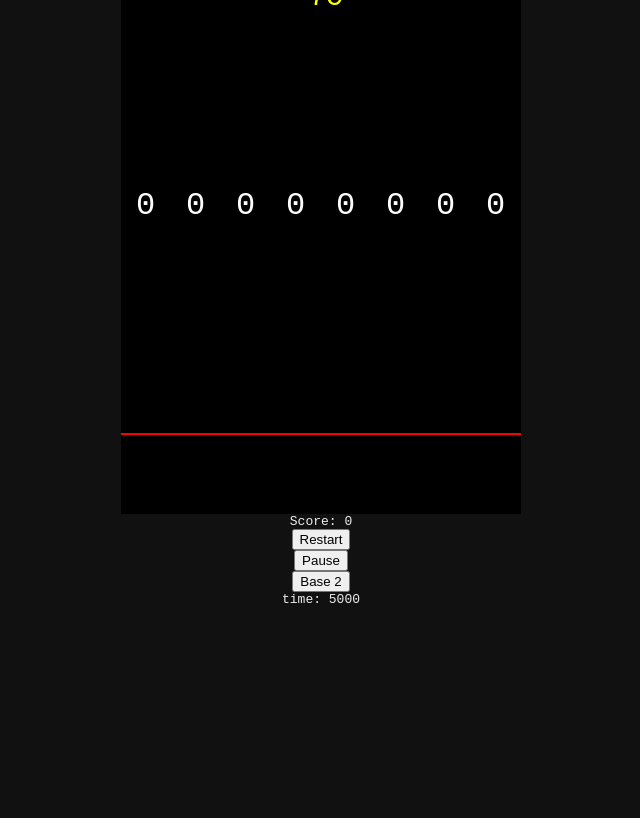
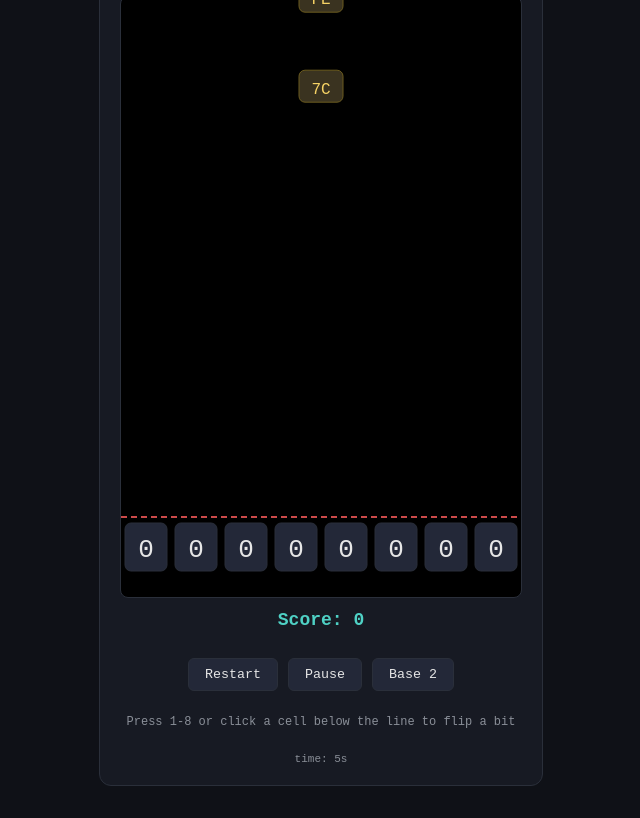
Before and after one commit to vincchuaa/bit-flip, a website built with Vite: page index.html in a window 1280 px wide. Shown: the part 94-912 px from the top of the page, without its empty margins (319-959 px from the left). Before the commit the page ends 800 px from the top, so only its background shows below. Built offline with nearby package versions, Linux system fonts and the light colour scheme.

Commit message:
update front end

```diff
--- a/index.html
+++ b/index.html
@@ -3,28 +3,177 @@
 <head>
   <title>Flippy Bit</title>
   <style>
+    :root {
+      --bg: #0f1117;
+      --panel: #171a23;
+      --panel-light: #232838;
+      --border: #2a2f3a;
+      --accent: #4fd1c5;
+      --danger: #ff5d5d;
+      --text: #e6e6e6;
+      --muted: #8a8f98;
+    }
+
     body {
-      font-family: monospace;
-      background-color: #111;
-      color: #eee;
+      font-family: 'Courier New', monospace;
+      background-color: var(--bg);
+      color: var(--text);
       display: flex;
       flex-direction: column;
       align-items: center;
+      padding: 24px;
+    }
+
+    .game {
+      background-color: var(--panel);
+      border: 1px solid var(--border);
+      border-radius: 12px;
+      padding: 20px;
+      display: flex;
+      flex-direction: column;
+      align-items: center;
+      gap: 12px;
+    }
+
+    h1 {
+      margin: 0;
+      font-size: 22px;
+      letter-spacing: 2px;
+      color: var(--accent);
+    }
+
+    svg {
+      border: 1px solid var(--border);
+      border-radius: 8px;
+      background-color: #000;
+    }
+
+    .check-line {
+      stroke: var(--danger);
+      stroke-width: 2;
+      stroke-dasharray: 6 4;
+      opacity: 0.8;
+    }
+
+    .digit-cell-bg {
+      fill: var(--panel-light);
+      stroke: var(--border);
+    }
+
+    .digit-cell-bg.on {
+      fill: var(--accent);
+      stroke: var(--accent);
+    }
+
+    .digit-cell-text {
+      fill: var(--text);
+      font-size: 26px;
+      font-family: 'Courier New', monospace;
+      text-anchor: middle;
+    }
+
+    .target-cell-bg {
+      fill: #3a3320;
+      stroke: #6b5b1f;
+    }
+
+    .target-cell-bg.power {
+      fill: #1f3a3a;
+      stroke: var(--accent);
+    }
+
+    .target-cell-text {
+      fill: #f6d365;
+      font-family: 'Courier New', monospace;
+      text-anchor: middle;
+    }
+
+    .target-cell-text.power {
+      fill: var(--accent);
+    }
+
+    .overlay-text {
+      font-family: 'Courier New', monospace;
+      font-weight: bold;
+      text-anchor: middle;
+    }
+
+    .overlay-text.danger {
+      fill: var(--danger);
+    }
+
+    .overlay-text.info {
+      fill: var(--accent);
+    }
+
+    .status {
+      text-align: center;
+    }
+
+    .status .score {
+      font-size: 18px;
+      font-weight: bold;
+      color: var(--accent);
+    }
+
+    .status .power-ups {
+      font-size: 13px;
+      color: var(--muted);
+      min-height: 16px;
+    }
+
+    .controls {
+      display: flex;
+      gap: 10px;
+    }
+
+    button {
+      font-family: 'Courier New', monospace;
+      background-color: var(--panel-light);
+      color: var(--text);
+      border: 1px solid var(--border);
+      border-radius: 6px;
+      padding: 8px 16px;
+      cursor: pointer;
+    }
+
+    button:hover {
+      border-color: var(--accent);
+      color: var(--accent);
+    }
+
+    .hint {
+      font-size: 12px;
+      color: var(--muted);
+      text-align: center;
+    }
+
+    .readout {
+      font-size: 11px;
+      color: var(--muted);
     }
   </style>
 </head>
 
 <body>
   <script type="module" src="./src/main.ts"></script>
-  <svg id="svgCanvas" width="400" height="600" style="background-color:black">
-    <line x1="0" y1="520" x2="400" y2="520" stroke="red" stroke-width="2" />
-  </svg>
-  <div id="score"></div>
-  <div id="powerUps"></div>
-  <button id="restartBtn">Restart</button>
-  <button id="pauseBtn">Pause</button>
-  <button id="baseBtn">Base 2</button>
-  <div id="readout"></div>
+  <div class="game">
+    <h1>FLIPPY BIT</h1>
+    <svg id="svgCanvas" width="400" height="600">
+      <line class="check-line" x1="0" y1="520" x2="400" y2="520" />
+    </svg>
+    <div class="status">
+      <div id="score" class="score"></div>
+      <div id="powerUps" class="power-ups"></div>
+    </div>
+    <div class="controls">
+      <button id="restartBtn">Restart</button>
+      <button id="pauseBtn">Pause</button>
+      <button id="baseBtn">Base 2</button>
+    </div>
+    <p class="hint">Press 1-8 or click a cell below the line to flip a bit</p>
+    <div id="readout" class="readout"></div>
+  </div>
 </body>
 
 </html>
--- a/src/main.ts
+++ b/src/main.ts
@@ -1,3 +1,4 @@
+// wires up the observable streams that drive the game
 import { fromEvent, interval, merge, of, timer } from 'rxjs';
 import { expand, filter, map, scan, skip } from 'rxjs/operators';
 import { Constants, Event, Key } from './types';
@@ -38,9 +39,9 @@ function main(): void {
   );
 
   const digitClicks$ = fromEvent<MouseEvent>(svg, 'click').pipe(
-    map((e) => (e.target as Element).id),
-    filter((id) => id.startsWith('digit')),
-    map((id) => new FlipBit(Number(id.slice(5)))),
+    map((e) => (e.target as Element).closest('[data-digit]')),
+    filter((el): el is Element => el !== null),
+    map((el) => new FlipBit(Number(el.getAttribute('data-digit')))),
   );
 
   const spawnTiming$ = of<SpawnSeed>({ seed: 987654321, delay: 0 }).pipe(
--- a/src/rng.ts
+++ b/src/rng.ts
@@ -1,3 +1,4 @@
+// pure random number generation for target values and spawn timing
 export { RNG, spawnValue, nextSpawnDelay, spawnPowerUp };
 
 import { PowerUpKind } from './types';
--- a/src/state.ts
+++ b/src/state.ts
@@ -1,3 +1,4 @@
+// game state, actions, and pure state-transition logic
 export {
   rowValue, toggleBit, initialRow, initialState, Tick, FlipBit, SpawnTarget,
   Restart, TogglePause, ToggleBase, reduceState, fallSpeedAt, decayPowerUps,
@@ -33,7 +34,6 @@ const moveTarget = (dy: number) => (t: Target): Target => ({
   ...t, y: t.y + dy,
 });
 
-// speed rises the longer the player survives
 const fallSpeedAt = (elapsedMs: number): number =>
   Constants.InitialFallSpeed + Math.floor(elapsedMs / 15000) * 0.01;
 
--- a/src/types.ts
+++ b/src/types.ts
@@ -1,3 +1,4 @@
+// shared types and tuning constants for the game
 export { Constants };
 export type {
   Bit, Row, PowerUpKind, Target, ActivePowerUp, State, Action, Key, Event,
@@ -18,7 +19,6 @@ type Row = ReadonlyArray<Bit>;
 
 type PowerUpKind = 'bonus' | 'speedUp' | 'slowDown' | 'clearBoard';
 
-// falling target
 type Target = Readonly<{
   id: string,
   value: number,
@@ -27,14 +27,12 @@ type Target = Readonly<{
   powerUp: PowerUpKind | null,
 }>;
 
-// power-up in effect
 type ActivePowerUp = Readonly<{
   kind: PowerUpKind,
   activatedAt: number,
   expiresAt: number,
 }>;
 
-// game state
 type State = Readonly<{
   time: number,
   row: Row,
@@ -52,7 +50,6 @@ interface Action {
   apply(s: State): State;
 }
 
-// Keys used for game control.
 type Key =
   | 'Digit1' | 'Digit2' | 'Digit3' | 'Digit4'
   | 'Digit5' | 'Digit6' | 'Digit7' | 'Digit8'
--- a/src/view.ts
+++ b/src/view.ts
@@ -1,44 +1,82 @@
+// renders game state to the SVG canvas and DOM; the only file with side effects
 export { updateView };
 
 import { Constants, State, Target } from './types';
 
 const cellWidth = Constants.CanvasWidth / 8;
+const rowY = Constants.CheckLineY + 40;
 
-const createDigit = (svg: Element, id: string, i: number): Element => {
-  const el = document.createElementNS(svg.namespaceURI, 'text');
-  el.setAttribute('id', id);
-  el.setAttribute('x', String(cellWidth * i + cellWidth / 2 - 10));
-  el.setAttribute('y', '300');
-  el.setAttribute('fill', 'white');
-  el.setAttribute('font-size', '32');
-  svg.appendChild(el);
-  return el;
+const createDigit = (svg: Element, i: number): void => {
+  const g = document.createElementNS(svg.namespaceURI, 'g');
+  g.setAttribute('id', `digitCell${i}`);
+  g.setAttribute('data-digit', String(i));
+
+  const rect = document.createElementNS(svg.namespaceURI, 'rect');
+  rect.setAttribute('class', 'digit-cell-bg');
+  rect.setAttribute('x', String(cellWidth * i + 4));
+  rect.setAttribute('y', String(rowY - 34));
+  rect.setAttribute('width', String(cellWidth - 8));
+  rect.setAttribute('height', '48');
+  rect.setAttribute('rx', '6');
+  g.appendChild(rect);
+
+  const text = document.createElementNS(svg.namespaceURI, 'text');
+  text.setAttribute('id', `digitText${i}`);
+  text.setAttribute('class', 'digit-cell-text');
+  text.setAttribute('x', String(cellWidth * i + cellWidth / 2));
+  text.setAttribute('y', String(rowY));
+  g.appendChild(text);
+
+  svg.appendChild(g);
 };
 
 const updateDigit = (svg: Element) => (bit: number, i: number): void => {
-  const id = `digit${i}`;
-  const el = document.getElementById(id) ?? createDigit(svg, id, i);
-  el.textContent = String(bit);
+  if (!document.getElementById(`digitText${i}`)) createDigit(svg, i);
+  const text = document.getElementById(`digitText${i}`)!;
+  const cell = document.getElementById(`digitCell${i}`)!;
+  text.textContent = String(bit);
+  cell.querySelector('.digit-cell-bg')!
+    .classList.toggle('on', bit === 1);
 };
 
 const targetId = (t: Target) => `target${t.id}`;
 
 const createTarget = (svg: Element, id: string): Element => {
-  const el = document.createElementNS(svg.namespaceURI, 'text');
-  el.setAttribute('id', id);
-  svg.appendChild(el);
-  return el;
+  const g = document.createElementNS(svg.namespaceURI, 'g');
+  g.setAttribute('id', id);
+
+  const rect = document.createElementNS(svg.namespaceURI, 'rect');
+  rect.setAttribute('class', 'target-cell-bg');
+  rect.setAttribute('rx', '6');
+  g.appendChild(rect);
+
+  const text = document.createElementNS(svg.namespaceURI, 'text');
+  text.setAttribute('class', 'target-cell-text');
+  g.appendChild(text);
+
+  svg.appendChild(g);
+  return g;
 };
 
 const updateTarget = (svg: Element, base: number) => (t: Target): void => {
   const id = targetId(t);
-  const el = document.getElementById(id) ?? createTarget(svg, id);
+  const g = document.getElementById(id) ?? createTarget(svg, id);
+  const rect = g.querySelector('rect')!;
+  const text = g.querySelector('text')!;
   const digits = base === 2 ? 8 : 2;
-  el.setAttribute('y', String(t.y));
-  el.setAttribute('fill', t.powerUp ? 'cyan' : 'yellow');
-  el.setAttribute('font-size', base === 2 ? '18' : '28');
-  el.setAttribute('x', String(Constants.CanvasWidth / 2 - digits * 6));
-  el.textContent = t.value.toString(base).toUpperCase().padStart(digits, '0');
+  const width = base === 2 ? 100 : 44;
+  const midX = Constants.CanvasWidth / 2;
+
+  rect.setAttribute('x', String(midX - width / 2));
+  rect.setAttribute('y', String(t.y - 18));
+  rect.setAttribute('width', String(width));
+  rect.setAttribute('height', '32');
+  rect.classList.toggle('power', t.powerUp !== null);
+
+  text.setAttribute('x', String(midX));
+  text.setAttribute('y', String(t.y + 6));
+  text.classList.toggle('power', t.powerUp !== null);
+  text.textContent = t.value.toString(base).toUpperCase().padStart(digits, '0');
 };
 
 const removeExited = (exit: ReadonlyArray<Target>): void => {
@@ -46,29 +84,30 @@ const removeExited = (exit: ReadonlyArray<Target>): void => {
 };
 
 const showOverlay = (
-  svg: Element, id: string, text: string, y: number,
+  svg: Element, id: string, text: string, y: number, kind: string,
 ): void => {
   if (document.getElementById(id)) return;
   const el = document.createElementNS(svg.namespaceURI, 'text');
   el.setAttribute('id', id);
-  el.setAttribute('x', String(Constants.CanvasWidth / 2 - 70));
+  el.setAttribute('class', `overlay-text ${kind}`);
+  el.setAttribute('x', String(Constants.CanvasWidth / 2));
   el.setAttribute('y', String(y));
-  el.setAttribute('fill', 'red');
-  el.setAttribute('font-size', '36');
+  el.setAttribute('font-size', '32');
   el.textContent = text;
   svg.appendChild(el);
 };
 
 const toggleOverlay = (
   svg: Element, show: boolean, id: string, text: string, y: number,
+  kind: string,
 ): void => {
-  if (show) showOverlay(svg, id, text, y);
+  if (show) showOverlay(svg, id, text, y, kind);
   else document.getElementById(id)?.remove();
 };
 
 const updateView = (s: State): void => {
   const readout = document.getElementById('readout');
-  if (readout) readout.textContent = `time: ${s.time}`;
+  if (readout) readout.textContent = `time: ${Math.floor(s.time / 1000)}s`;
 
   const score = document.getElementById('score');
   if (score) score.textContent = `Score: ${s.score}`;
@@ -94,6 +133,6 @@ const updateView = (s: State): void => {
   removeExited(s.exit);
 
   const midY = Constants.CanvasHeight / 2;
-  toggleOverlay(svg, s.gameOver, 'gameOver', 'Game Over', midY);
-  toggleOverlay(svg, s.paused, 'paused', 'Paused', midY - 50);
+  toggleOverlay(svg, s.gameOver, 'gameOver', 'Game Over', midY, 'danger');
+  toggleOverlay(svg, s.paused, 'paused', 'Paused', midY - 50, 'info');
 };
```
Also changed, not shown: tests/main.test.ts (+1 -0 lines).
